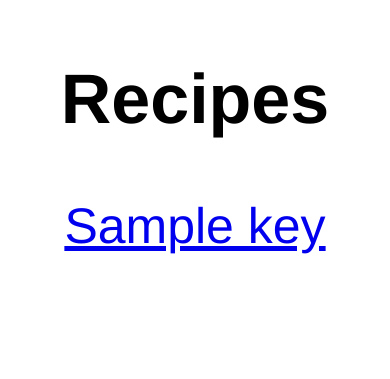
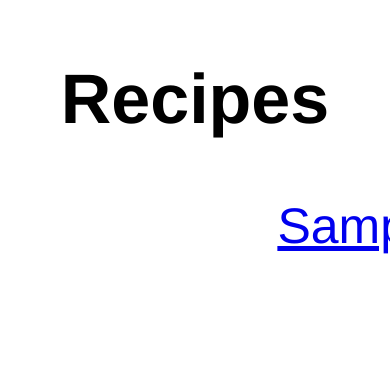
Before and after one commit to chenhunter/recipethyme, a Flask app: template templates/results.html in a window 390 px wide; the page is wider, and only the part inside the window is pictured. Shown: the part 466-845 px from the top of that part. Run offline with Flask 2, Linux system fonts and the light colour scheme; the template is opened without the code that fills it: most values are stand-ins (such as "Sample title", 1, 10 or a date in 2020).

Commit message:
Version 4 with CSS styling.

```diff
--- a/assets/style.css
+++ b/assets/style.css
@@ -102,3 +102,9 @@ button, #btnAdd, .btnRemove, #btnFind {
 #text {
 	padding: 10px;
 }
+
+#recipes {
+	@media only screen and (max-device-width: 800px) {
+		width: 800px;
+    }
+}
--- a/templates/results.html
+++ b/templates/results.html
@@ -13,7 +13,7 @@
 			<h2>Recipes</h2>
 			<div id="recipes">
 				{% for key,recipe in recipes.items() %}
-					<div id="{{key}}" style="overflow: auto;">
+					<div id="{{key}}">
 						<div>
 							<a href="{{recipe}}">{{key}}</a>
 						</div>
```
